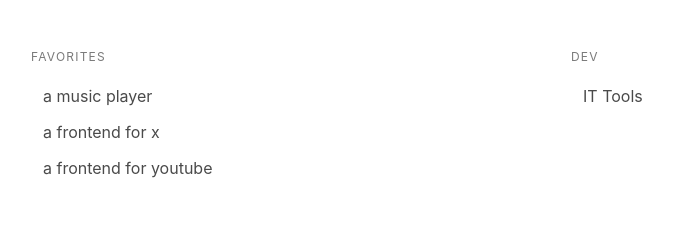
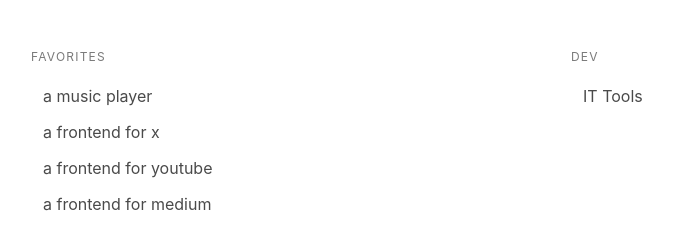
Before and after one commit to marcoguastalli/marcoguastalli.github.io, a plain HTML site: page index.html in a window 1280 px wide. Shown: the whole page, without its empty margins (81-754 px from the left). Drawn offline with nearby package versions, Linux system fonts and the light colour scheme.

Commit message:
a frontend for medium

```diff
--- a/index.html
+++ b/index.html
@@ -23,6 +23,8 @@
                                rel="noopener noreferrer nofollow">a frontend for x</a></li>
                         <li><a href="https://invidious.io/" target="_blank"
                                rel="noopener noreferrer nofollow">a frontend for youtube</a></li>
+                        <li><a href="https://scribe.rip/" target="_blank"
+                               rel="noopener noreferrer nofollow">a frontend for medium</a></li>
                     </ul>
                 </aside>
             </div>
```
